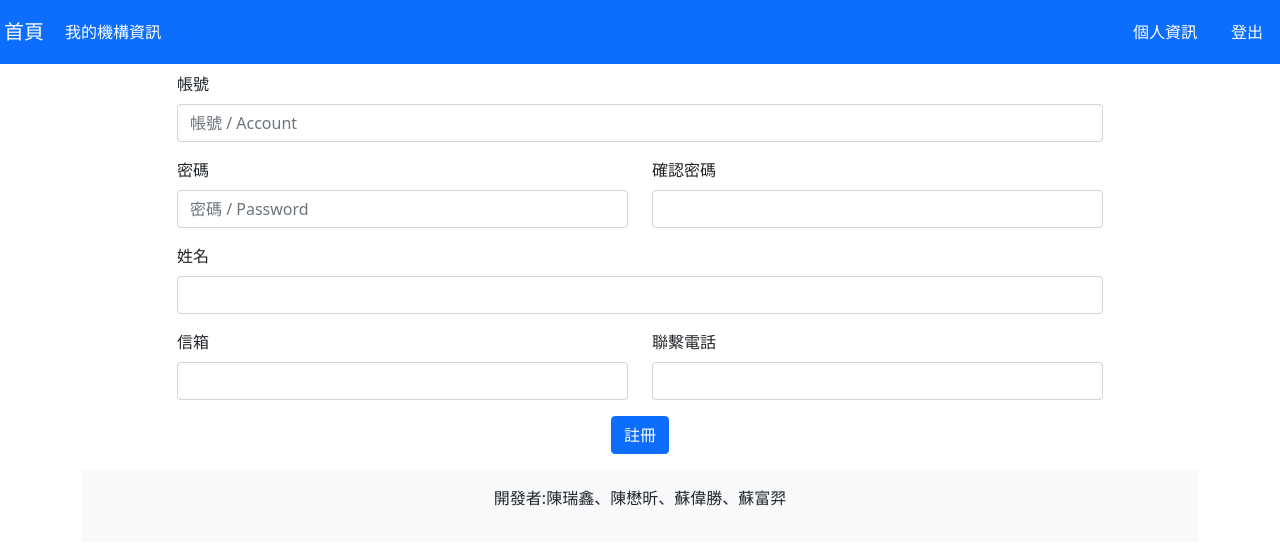
After one commit to 40943257/csie112, a PHP site: page /ggit/signupPage.php in a window 1280 px wide. The commit adds this page. Shown: the top 545 px of the page. Run offline with PHP 8.4, Linux system fonts and the light colour scheme.

Commit message:
增加: 註冊頁面

```diff
--- a/team10/view/layout/login.php
+++ b/team10/view/layout/login.php
@@ -1,4 +1,4 @@
-<div class="container py-5">
+<div class="container mb-3">
     <div class="row align-items-center justify-content-center">
         <div class="col-6">
             <div id="loginForm">
--- /dev/null
+++ b/team10/view/layout/signup.php
@@ -0,0 +1,38 @@
+    <div class="container" id="mainContainer">
+        <div class="row align-items-center justify-content-center">
+            <div class="col-md-10">
+                <form method="post" action="" class="mb-3">
+                    <div class="mb-3">
+                        <label for="Account" class="form-label">帳號</label>
+                        <input type="account" class="form-control" name = "account" id="account" placeholder="帳號 / Account">
+                    </div>
+                    <div class="row mb-3">
+                        <div class="col">
+                            <label for="Password" class="form-label">密碼</label>
+                            <input type="password" class="form-control" name = "password" id="password" placeholder="密碼 / Password">
+                        </div>
+                        <div class="col">
+                            <label for="checkPassword" class="form-label">確認密碼</label>
+                            <input type="password" class="form-control" name = "checkPassword" id="checkPassword">
+                        </div>
+                    </div>
+                    <div class="mb-3">
+                        <label for="Name" class="form-label">姓名</label>
+                        <input type="text" class="form-control" name = "userName" id="Name" placeholder="">
+                    </div>
+                    <div class="row mb-3">
+                        <div class="col-6">
+                            <label for="Mail" class="form-label">信箱</label>
+                            <input type="email" class="form-control" name = "userEmail" id="Mail" placeholder="">
+                        </div>
+                        <div class="col-6">
+                            <label for="userClass" class="form-label">聯繫電話</label>
+                            <input type="tel" class="form-control" name = "userClass" id="userClass" placeholder="">
+                        </div>
+                    </div>
+                    <div class="text-center">
+                        <button type="submit" class="btn btn-primary">註冊</button>
+                    </div>
+                </form>
+            </div>
+        </div>
--- /dev/null
+++ b/team10/view/signupPage.php
@@ -0,0 +1,11 @@
+<?php
+include('./layout/header.php');
+?>
+
+<?php
+include('./layout/signup.php');
+?>
+
+<?php
+include('./layout/footer.php');
+?>
```
